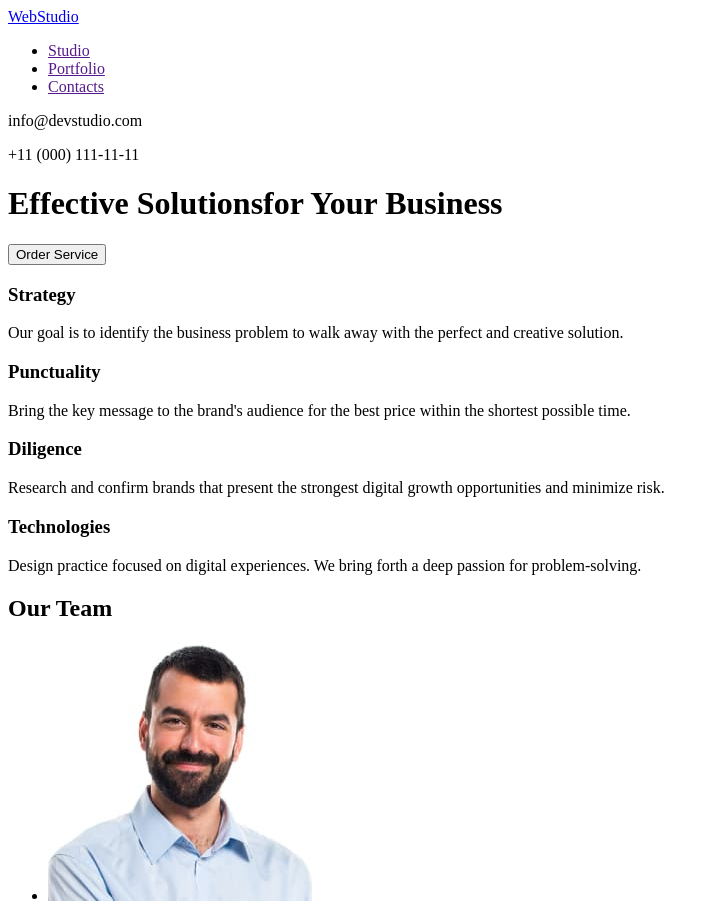
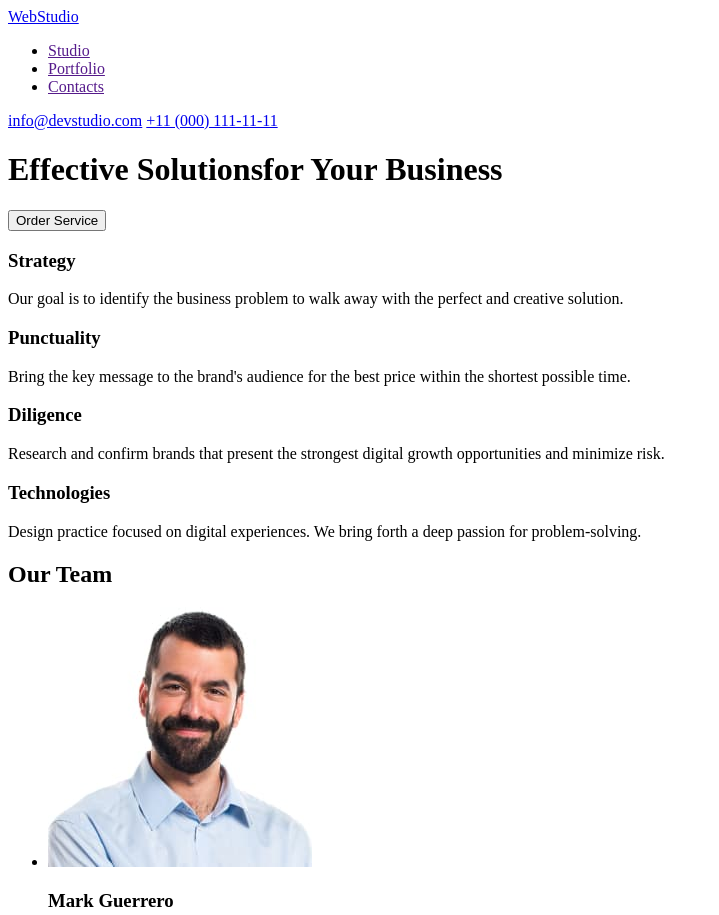
Before and after one commit to SnizhanaPodafa/goit-markup-hw-01, a plain HTML site: page index.html in a window 1280 px wide. Shown: the top 915 px of the page, without its empty margins (0-719 px from the left). Drawn offline with Linux system fonts and the light colour scheme.

Commit message:
.prettierrc.json, tel,mail

```diff
--- a/index.html
+++ b/index.html
@@ -19,8 +19,8 @@
             </ul>
         </nav>
 
-        <p>info@devstudio.com</p>
-        <p>+11 (000) 111-11-11</p>
+        <a href="mailto:info@devstudio.com">info@devstudio.com</a>
+        <a href="tel:+11 (000) 111-11-11">+11 (000) 111-11-11</a>
 
         <h1>Effective Solutionsfor Your Business</h1>
         <button type=" button">Order Service</button>
```
Also changed, not shown: .prettierrc.json (added), 1 other file.
